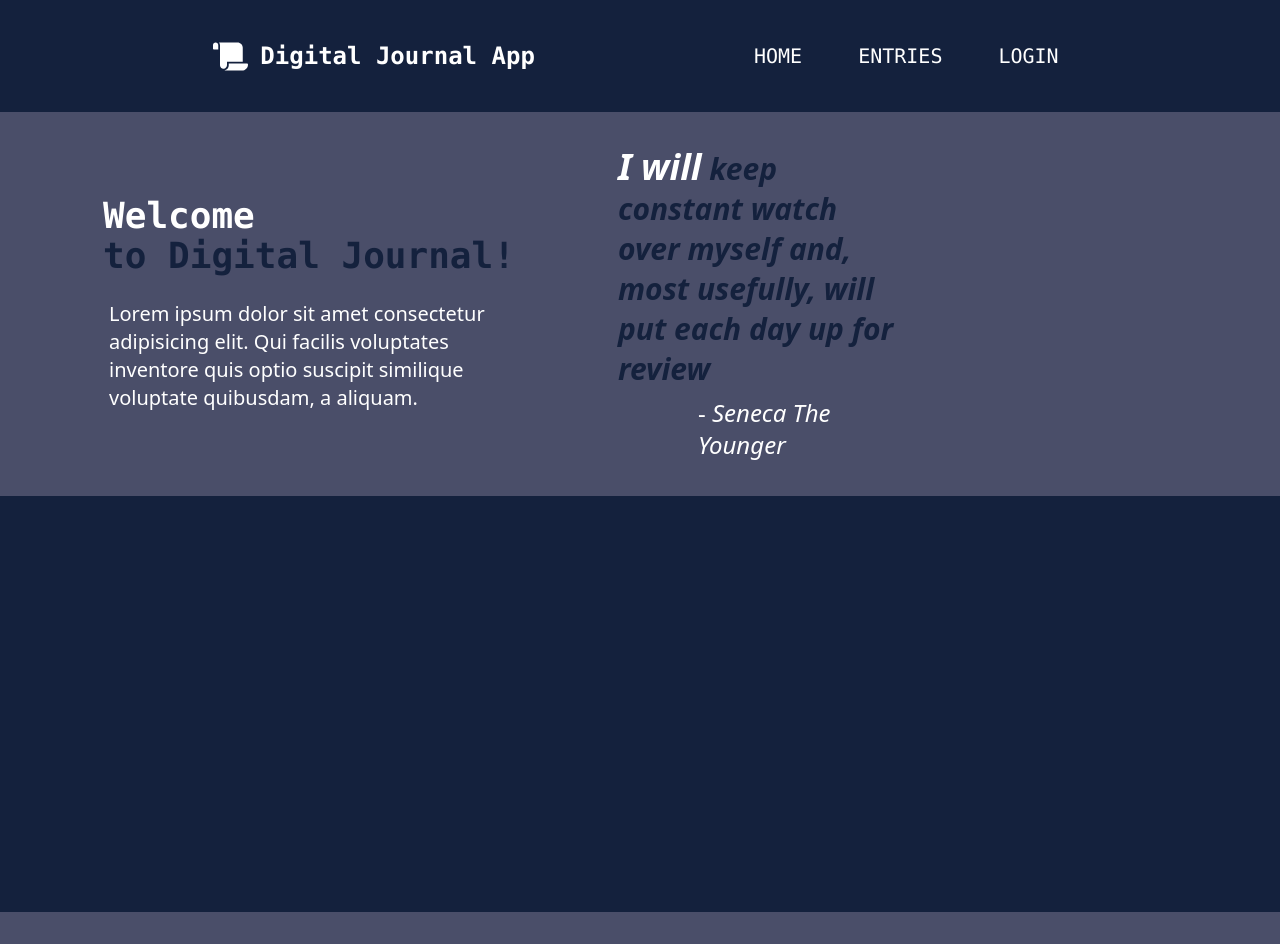
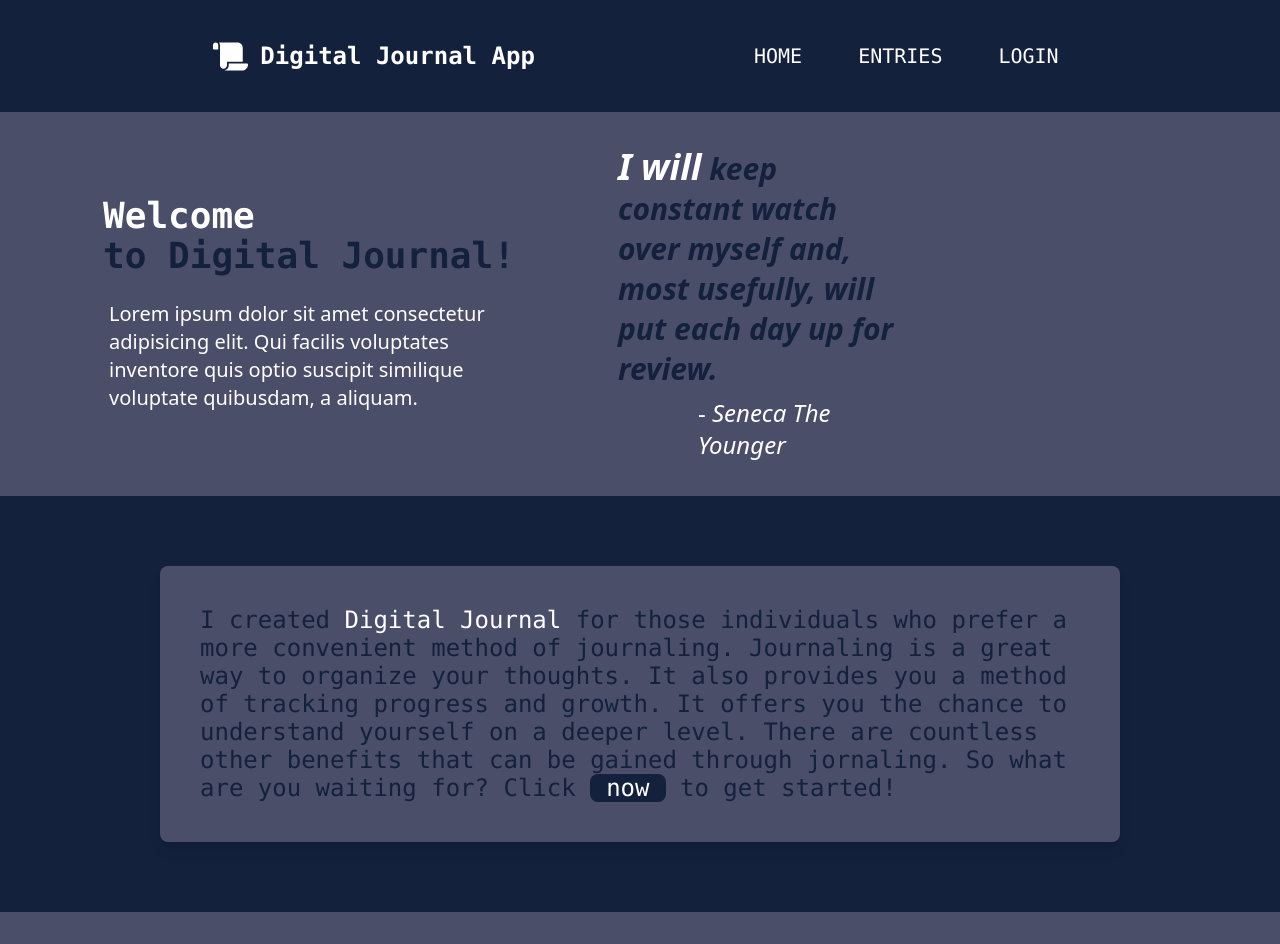
Before and after one commit to Erich08/digital-journal, a Next.js app: page / in a window 1280 px wide. Shown: the top 944 px of the page. Built offline with nearby package versions, Linux system fonts and the light colour scheme.

Commit message:
completed call to action

```diff
--- a/pages/components/Banner.js
+++ b/pages/components/Banner.js
@@ -20,7 +20,7 @@ const Banner = () => {
             <em>
               <span className='text-white text-4xl'>I will</span> keep constant
               watch over myself and, most usefully, will put each day up for
-              review
+              review.
             </em>{' '}
           </p>
           <p className='ml-20 text-2xl text-white mt-2'>
--- /dev/null
+++ b/pages/components/CallToAction.js
@@ -0,0 +1,26 @@
+import React from 'react';
+import Link from 'next/link';
+
+const CallToAction = () => {
+  return (
+    <div className='flex h-1/8 items-center justify-center mx-auto my-auto text-center w-3/4 bg-light-navy p-5 rounded-lg shadow-lg'>
+      <p className='text-2xl p-5 leading-7 text-navy font-mono text-left'>
+        I created <span className='text-white'>Digital Journal</span> for those
+        individuals who prefer a more convenient method of journaling.
+        Journaling is a great way to organize your thoughts. It also provides
+        you a method of tracking progress and growth. It offers you the chance
+        to understand yourself on a deeper level. There are countless other
+        benefits that can be gained through jornaling. So what are you waiting
+        for? Click{' '}
+        <Link href=''>
+          <a className='text-white bg-navy pl-4 pr-4 rounded-lg cursor-pointer'>
+            now
+          </a>
+        </Link>{' '}
+        to get started!{' '}
+      </p>
+    </div>
+  );
+};
+
+export default CallToAction;
--- a/pages/index.js
+++ b/pages/index.js
@@ -1,5 +1,6 @@
 import Head from 'next/head';
 import Banner from './components/Banner';
+import CallToAction from './components/CallToAction';
 
 export default function Home() {
   return (
@@ -10,6 +11,7 @@ export default function Home() {
         <link rel='icon' href='/favicon.ico' />
       </Head>
       <Banner />
+      <CallToAction />
     </div>
   );
 }
--- a/tailwind.config.js
+++ b/tailwind.config.js
@@ -10,6 +10,7 @@ module.exports = {
         gold: '#fca311',
         navy: '#14213d',
         'light-navy': '#4a4e69',
+        smokey: '#8d99ae',
       },
     },
   },
```
